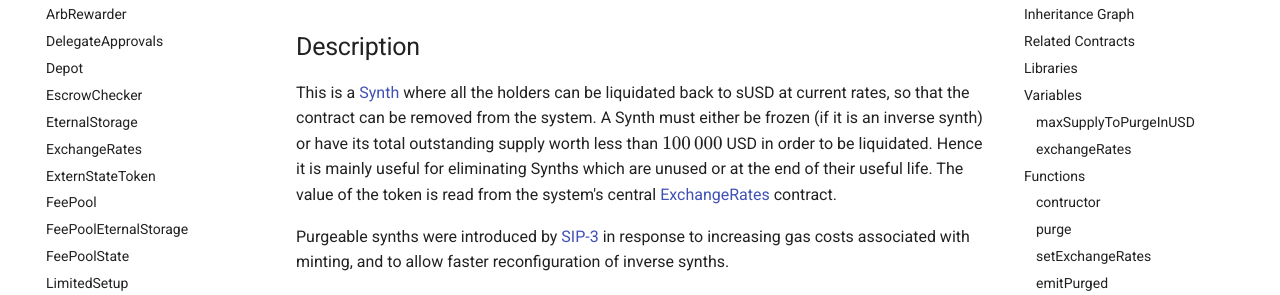
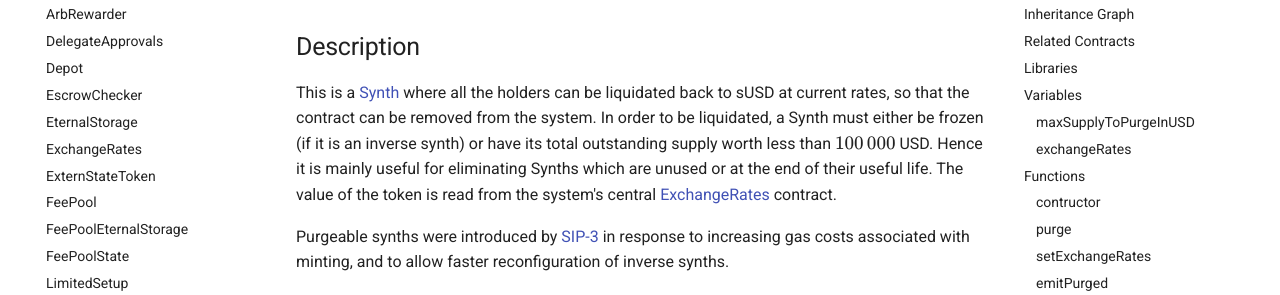
Before and after one commit to Synthetixio/synthetix, an MkDocs documentation site: the page built from docs/contracts/PurgeableSynth.md, in a window 1280 px wide and 1400 px high. Shown: the part 199-494 px from the top of the window. Built offline with MkDocs 1.6.1 and Material for MkDocs 9.7.7, drawn with Linux system fonts in a browser that asks for light colours; formulas are drawn with MathJax 3; comment, search, counter and statistics services are not loaded; some of the changed text lies outside the part shown.

```diff
--- a/docs/contracts/PurgeableSynth.md
+++ b/docs/contracts/PurgeableSynth.md
@@ -2,7 +2,7 @@
 
 ## Description
 
-This is a [Synth](Synth.md) where all the holders can be liquidated back to sUSD at current rates, so that the contract can be removed from the system. A Synth must either be frozen (if it is an inverse synth) or have its total outstanding supply worth less than $100\,000$ USD in order to be liquidated. Hence it is mainly useful for eliminating Synths which are unused or at the end of their useful life. The value of the token is read from the system's central [ExchangeRates](ExchangeRates.md) contract.
+This is a [Synth](Synth.md) where all the holders can be liquidated back to sUSD at current rates, so that the contract can be removed from the system. In order to be liquidated, a Synth must either be frozen (if it is an inverse synth) or have its total outstanding supply worth less than $100\,000$ USD. Hence it is mainly useful for eliminating Synths which are unused or at the end of their useful life. The value of the token is read from the system's central [ExchangeRates](ExchangeRates.md) contract.
 
 Purgeable synths were introduced by [SIP-3](https://github.com/Synthetixio/SIPs/blob/master/SIPS/sip-3.md) in response to increasing gas costs associated with minting, and to allow faster reconfiguration of inverse synths.
 
@@ -89,7 +91,7 @@ Allows the owner to liquidate all holders of this token back to `sUSD` if the to
     **Preconditions**
 
     * Either:
-        * This Synth's total is less than the value of [`maxSupplyToPurgeInUSD`](#maxsupplytopurgeinusd) [priced in terms of this currency](ExchangeRates.md#effectivevalue); OR
+        * This Synth's total is less than the value of [`maxSupplyToPurgeInUSD`](#maxsupplytopurgeinusd) [priced in terms of this currency](ExchangeRates.md#effectivevalue); or
         * This currency's price is [frozen](ExchangeRates.md#rateisfrozen).
     * This currency's price [must not be stale](ExchangeRates.md#rateisstale).
 
```
Also changed, not shown: other parts of docs/contracts/PurgeableSynth.md (+3 -1 lines).
